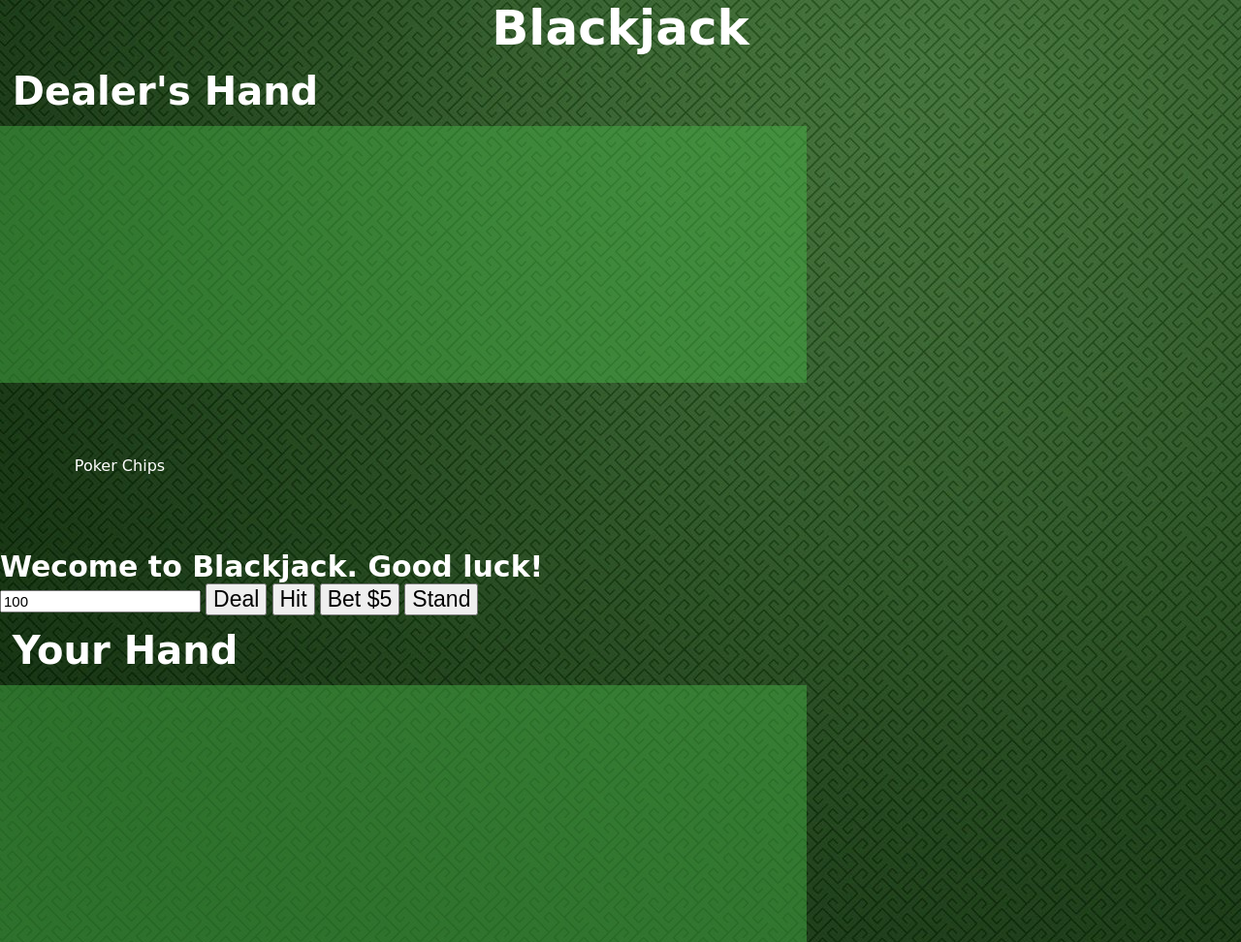
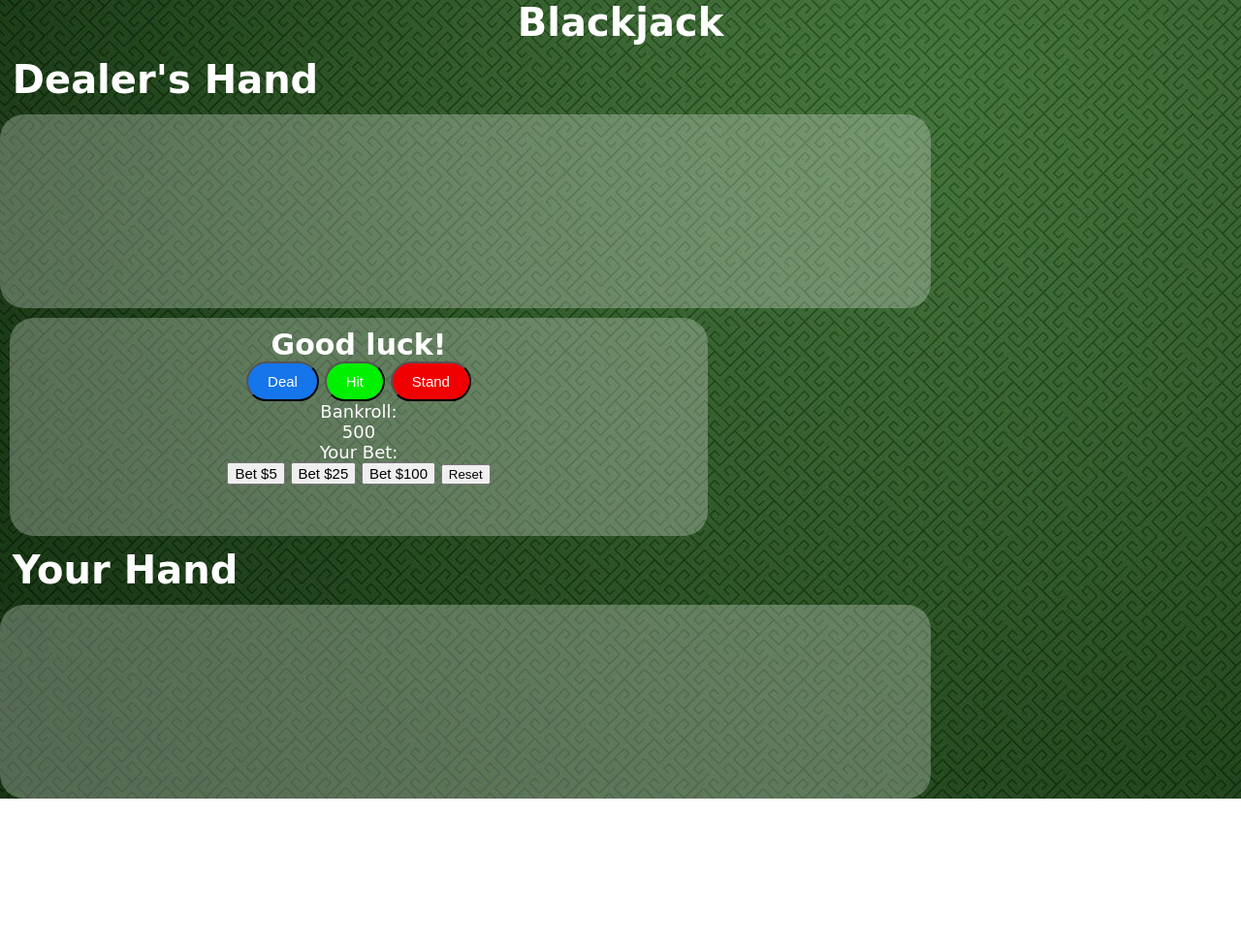
Before and after one commit to dhamann1/Blackjack, a plain HTML site: page index.html in a window 1280 px wide. Shown: the whole page at 97% size. After the commit the page ends 824 px from the top, so only its background shows below. Drawn offline with nearby package versions, Linux system fonts and the light colour scheme; a web font is replaced by a local one.

Commit message:
Added Button logic / Cleaned up CSS styling

```diff
--- a/css/cards.css
+++ b/css/cards.css
@@ -6,7 +6,7 @@
   cursor: pointer;
   /* Set the card's dimensions, and size it relative to
      it's font size. */
-  font-size: 30px;
+  font-size: 25px;
   width: 4.0em;
   height: 5.5em;
   /* Add a default background color and border. */
--- a/css/main.css
+++ b/css/main.css
@@ -12,15 +12,15 @@ body{
 
 h1 {
     text-align: center;
-    font-size: 50px;
+    font-size: 40px;
     padding: 0px;
     margin: 0px;
 }
 
 h3 {
-  padding: 0%;
-  margin: 0%;
   font-size: 30px;
+  padding: 0px;
+  margin: 0px;
 }
 
 
@@ -57,60 +57,96 @@ h2 {
 
 } */
 
-.playerSection{
+/* .playerSection{
 
-    background-color: rgba(70, 177, 70, 0.48);
+    background-color: rgba(228, 232, 228, 0.3);
     min-height: 265px;
-    width: 65%;
-
-}
+    width: 75%;
+    border-radius: 25px;
+}  */
 
 
-.dealerSection{
+.cardSection{
 
-        background-color: rgba(70, 177, 70, 0.48);
-        min-height: 265px;
-        width: 65%;
+        background-color: rgba(228, 232, 228, 0.3);
+        min-height: 200px;
+        width: 75%;
+        border-radius: 25px;
 
     }
 
 
-/* .dCards{
-    float: right;
-    margin: 2%;
+.playerInteraction{
+    color: white;
+    margin-left: auto;
+    margin-right: auto;
+    text-align: center;
+    background-color: rgba(228, 232, 228, 0.3);
+    border-radius: 25px;
+    width: 700px;
+    height: 205px;
+    padding: 10px;
+    margin: 10px;
+    font-size: 18px;
 }
 
-.pCards{
-    float: left;
-    margin: 2%;
-} */
-
-.buttons{
-    align-content: center;
+.playButtons{
     margin: 0 auto;
     display: inline-block;
     margin: 0%;
     padding: 0%;
 }
 
-.deal{
-  font-size: 23px;
-}
 
-.stand{
-  font-size: 23px;
+.deal {
+    -webkit-border-radius: 28;
+    -moz-border-radius: 28;
+    border-radius: 28px;
+    font-family: Arial;
+    color: #ffffff;
+    font-size: 15px;
+    background: #1575eb;
+    padding: 10px 20px 10px 20px;
+    text-decoration: none;
+  }
 
-}
-
-.hit{
-  font-size: 23px;
-}
-
-.bet{
-  font-size: 23px;
-}
+  .hit {
+    -webkit-border-radius: 28;
+    -moz-border-radius: 28;
+    border-radius: 28px;
+    font-family: Arial;
+    color: #ffffff;
+    font-size: 15px;
+    background: #00F000;
+    padding: 10px 20px 10px 20px;
+    text-decoration: none;
+  }
 
 
-input[type="number"]{
-  font-size: 15px;
-}
+  .stand {
+    -webkit-border-radius: 28;
+    -moz-border-radius: 28;
+    border-radius: 28px;
+    font-family: Arial;
+    color: #ffffff;
+    font-size: 15px;
+    background: #F00000;
+    padding: 10px 20px 10px 20px;
+    text-decoration: none;
+  }
+
+
+
+
+.chip5{
+    font-size: 15px;
+  }
+
+  .chip25{
+    font-size: 15px;
+
+  }
+
+  .chip100{
+    font-size: 15px;
+  }
--- a/index.html
+++ b/index.html
@@ -18,28 +18,33 @@
         <h1>Blackjack</h1>
     </header>
 
-    <h2> Dealer's Hand </h2>
-
-    <section class="dealerSection">
+    <h2>Dealer's Hand</h2>
+    <section class="cardSection">
         <section class="dealerHand"></section>
     </section>
 
 
     <section class="playerInteraction">
-        <section class="deck">Poker Chips</section>
             <h3>Welcome to Blackjack. Good luck!</h3>
-        <input type="number" value=100>
-
-        <section class="buttons">
+        <section class="playButtons">
             <button class="deal">Deal</button>
             <button class="hit">Hit</button>
-            <button class="bet">Bet $5</button>
             <button class="stand">Stand</button>
+        </section>
+        <section>Bankroll: </section>
+        <section class="bankRoll">500</section>
+        <section>Your Bet: </section>
+        <section class="betPool"></section>
+        <section class="betButtons">
+            <button class="chip5">Bet $5</button>
+            <button class="chip25">Bet $25</button>
+            <button class="chip100">Bet $100</button>
+            <button class="reset">Reset</button>
         </section>
     </section>
 
     <h2> Your Hand </h2>
-    <section class="playerSection">
+    <section class="cardSection">
         <section class="playerHand"></section>
     </section>
 </body>
--- a/js/main.js
+++ b/js/main.js
@@ -1,44 +1,59 @@
 // $(function(){
 
-var deck =  [];
+var deck;
 
-var dealerHand = [];
-
-var playerHand = [];
+var dealerHand;
+var playerHand;
 
 var playerContainer = $('.playerHand');
+var dealerContainer = $('.dealerHand');
 
-var dealerContainer = $('.dealerHand');
+var playerSum;
+var dealerSum;
 
 var winner = null;
 
-var bankroll = 500;
+var bankRoll = 500;
 var bet = 0;
 
 
-// d - dealer wins
-//p - player wins
-
-// t - tie
-//dBL - dealer blackjack
-//pBL - player blackjack
-
-//pB - player busts
 
 
 $('.hit').on('click', function() {
     grabCard(playerHand);
-    var playerSum = computeHand(playerHand);
+    playerSum = computeHand(playerHand);
     if (playerSum > 21) winner = "pB";
+    else if (playerSum === 21) winner = "pBL";
     render();
 });
 $('.stand').on('click', checkWin);
 $('.deal').on('click', function() {
     init();
     dealCard();
+
 });
 
-$('.bet').on('click', betMoney);
+$('.chip5').on('click', function(){
+    betMoney(5);
+});
+
+$('.chip25').on('click', function(){
+    betMoney(25);
+});
+
+$('.chip100').on('click', function(){
+    betMoney(100);
+});
+
+$('.reset').on('click', function(){
+    bankRoll += bet;
+    bet -= bet;
+    $('.betPool').html(bet);
+    $('.bankRoll').html(bankRoll);
+});
+
+
+
 
 
 
@@ -47,23 +62,21 @@ function createDeck() {
         {face:'dA',value: 11}, {face:'dK', value: 10},{face:'dQ', value: 10},{face:'dJ', value: 10},{face:'d10', value: 10},{face:'d09', value: 9},{face:'d08', value: 8},{face:'d07', value: 7},{face:'d06', value: 6},{face:'d05', value: 5},{face:'d04', value: 4},{face:'d03', value: 3}, {face:'d02', value: 2}, {face:'hA', value: 11}, {face:'hK', value: 10}, {face:'hQ', value: 10}, {face:'hJ', value: 10}, {face:'h10', value: 10},{face:'h09', value: 9},{face:'h08', value: 8},{face:'h07', value: 7},{face:'h06', value: 6},{face:'h05', value: 5},{face:'h04', value: 4},{face:'h03', value: 3},{face:'h02', value: 2}, {face:'sA', value: 11}, {face:'sK', value: 10}, {face:'sQ', value: 10}, {face:'sJ', value: 10}, {face:'s10', value: 10},{face:'s09', value: 9},{face:'s08', value: 8},{face:'s07', value: 7},{face:'s06', value: 6},{face:'s05', value: 5},{face:'s04', value: 4},{face:'s03', value: 3},{face:'s02', value: 2}, {face: 'cA', value: 11}, {face: 'cK', value: 10}, {face: 'cQ', value: 10}, {face:'cJ', value: 10}, {face:'c10', value: 10},{face:'c09', value: 9},{face:'c08', value: 8},{face:'c07', value: 7},{face:'c06', value: 6}, {face:'c05', value: 5},{face:'c04', value: 4},{face:'c03', value: 3},{face:'c02', value: 2}];
   };
 
+  function betMoney(value){
+    parseInt(value);
+    bet += value;
+
+    bankRoll -= bet;
+    $('.bankRoll').html(bankRoll);
+    $('.betPool').html(bet);
+};
+
 
 function grabCard(hand) {
   var randomNum = Math.floor(Math.random() * deck.length);
   var topCard = deck.splice([randomNum], 1)[0];
   hand.push(topCard);
 };
-
-
-
-function betMoney(){
-    value = parseInt($("input[type='number']").val());
-    bet += value;
-};
-
-
-
-
 
 function dealCard (){
     var randomNum1 = Math.floor(Math.random() * deck.length - 1);
@@ -105,14 +118,12 @@ function computeHand(hand) {
     return handSum;
 }
 
-
 function checkWin() {
-    var playerSum = computeHand(playerHand);
-    var dealerSum = computeHand(dealerHand);
+    playerSum = computeHand(playerHand);
+    dealerSum = computeHand(dealerHand);
     while (dealerSum < 17){
         grabCard(dealerHand);
         dealerSum = computeHand(dealerHand);
-        checkWin();
     }
     if (playerSum > dealerSum && playerSum < 21 || dealerSum > 21){
         winner = "p";
@@ -133,7 +144,6 @@ function checkWin() {
 
 };
 
-
 function render() {
         var className, cardEl;
         playerContainer.html('');
@@ -150,8 +160,35 @@ function render() {
             dealerContainer.append(cardEl);
         });
 
-        winner === null && playerHand.length ? $('.deal').hide() : $('.deal').show();
+        if (winner === null && playerHand.length){
+            $('.deal').hide();
+        } else {
+            $('.deal').show();
+        }
 
+        // winner === null && playerHand.length ? $('.deal').hide() : $('.deal').show();
+
+        if (playerHand.length){
+            $('.hit').show();
+            $('.stand').show();
+        }
+
+        if($('.deal').is(":hidden")){
+            $('.chip5').hide();
+            $('.chip25').hide();
+            $('.chip100').hide();
+            $('.reset').hide();
+        } else {
+            $('.chip5').show();
+            $('.chip25').show();
+            $('.chip100').show();
+            $('.reset').show();
+        }
+
+        if (winner !== null){
+            $('.hit').hide();
+            $('.stand').hide();
+        }
 
         switch (winner){
             case "p":
@@ -173,23 +210,21 @@ function render() {
                 $('h3').empty().text("You Busted! You lose!");
                 break;
             default:
-                 $('h3').empty().text("Wecome to Blackjack. Good luck!");
+                 $('h3').empty().text("Good luck!");
             break;
         }
     }
 
-
-
-
 function init() {
     playerHand = [];
     dealerHand = [];
+    playerSum = 0;
+    dealerSum = 0;
     winner = null;
     createDeck();
     render();
 };
 
-
 init();
 
 
```
